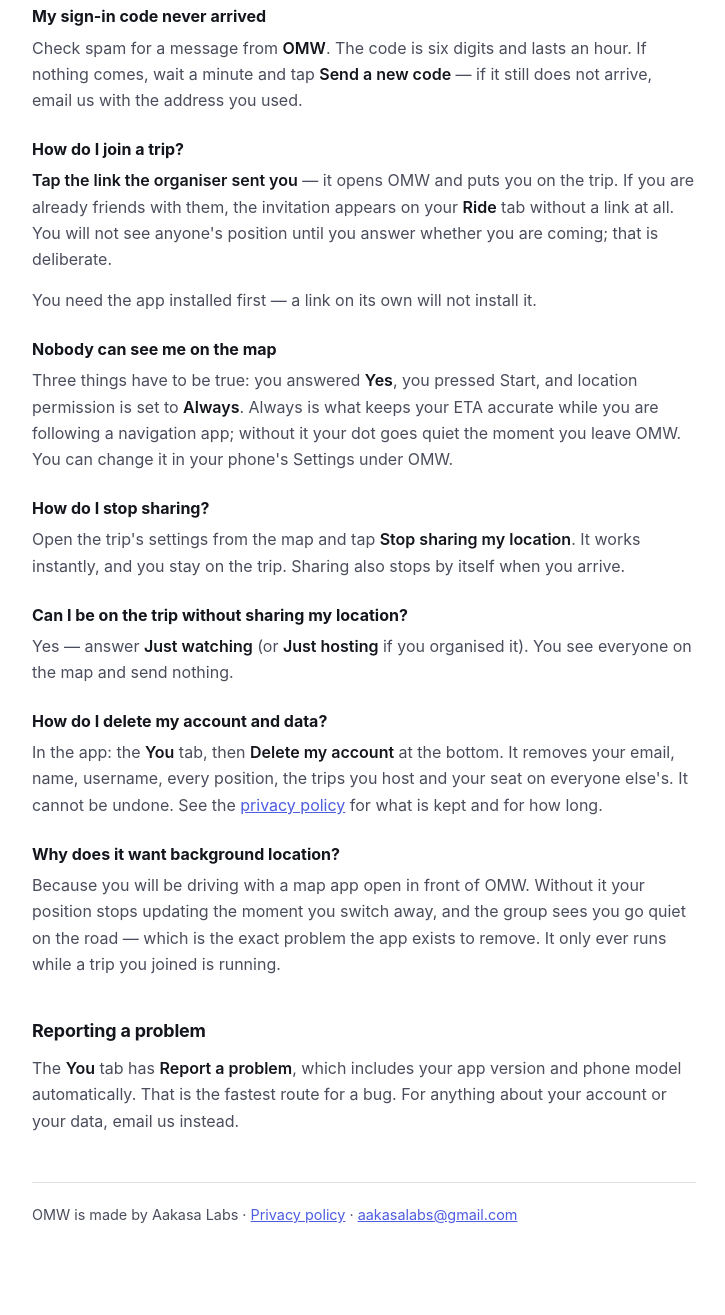
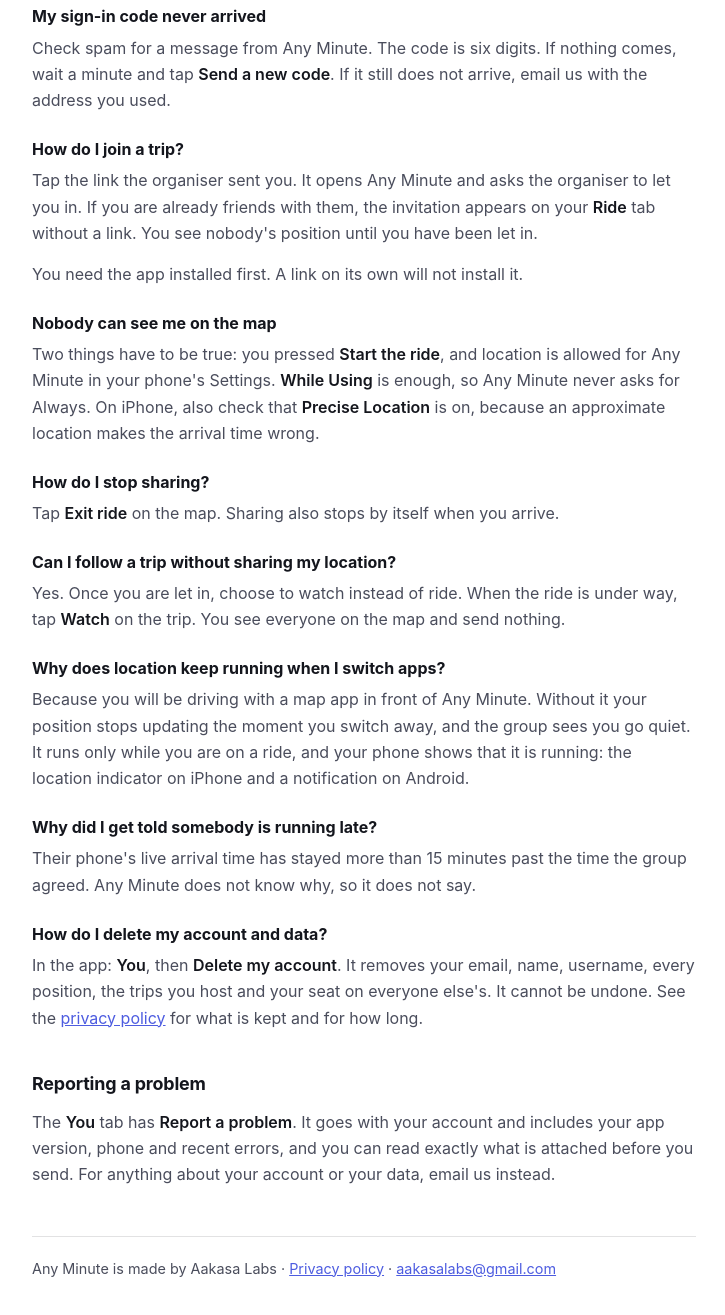
Before and after one commit to aakasalabs/aakasalabs.github.io, a plain HTML site: page index.html in a window 1280 px wide. Shown: the part 407-1722 px from the top of the page, without its empty margins (276-1001 px from the left). Drawn offline with Linux system fonts and the light colour scheme.

Commit message:
Any Minute: support, privacy, tester guide and invite pages at anyminute.app

```diff
--- a/index.html
+++ b/index.html
@@ -3,7 +3,7 @@
 <head>
 <meta charset="utf-8">
 <meta name="viewport" content="width=device-width, initial-scale=1">
-<title>OMW — Support</title>
+<title>Any Minute — Support</title>
 <style>
   :root { --bg:#ffffff; --ink:#14161d; --ink2:#4a4d5c; --rule:rgba(20,22,29,.12); --accent:#4d5ce0; --card:#f6f6f9; }
   @media (prefers-color-scheme: dark) {
@@ -29,8 +29,8 @@
 <body>
 <main>
 
-<h1>OMW — Support</h1>
-<p class="lede">OMW shows everyone travelling to one place where the others are, so nobody has to
+<h1>Any Minute — Support</h1>
+<p class="lede">Any Minute shows everyone travelling to one place where the others are, so nobody has to
 send "where are you?". If something is not working, write to us — a person reads it.</p>
 
 <div class="contact">
@@ -42,48 +42,50 @@ send "where are you?". If something is not working, write to us — a person rea
 <h2>Common questions</h2>
 
 <h3>My sign-in code never arrived</h3>
-<p>Check spam for a message from <strong>OMW</strong>. The code is six digits and lasts an hour.
-If nothing comes, wait a minute and tap <strong>Send a new code</strong> — if it still does not
-arrive, email us with the address you used.</p>
+<p>Check spam for a message from Any Minute. The code is six digits. If nothing comes, wait a minute and
+tap <strong>Send a new code</strong>. If it still does not arrive, email us with the address you
+used.</p>
 
 <h3>How do I join a trip?</h3>
-<p><strong>Tap the link the organiser sent you</strong> — it opens OMW and puts you on the trip.
-If you are already friends with them, the invitation appears on your <strong>Ride</strong> tab
-without a link at all. You will not see anyone's position until you answer whether you are
-coming; that is deliberate.</p>
-<p>You need the app installed first — a link on its own will not install it.</p>
+<p>Tap the link the organiser sent you. It opens Any Minute and asks the organiser to let you in. If you
+are already friends with them, the invitation appears on your <strong>Ride</strong> tab without a
+link. You see nobody's position until you have been let in.</p>
+<p>You need the app installed first. A link on its own will not install it.</p>
 
 <h3>Nobody can see me on the map</h3>
-<p>Three things have to be true: you answered <strong>Yes</strong>, you pressed Start, and
-location permission is set to <strong>Always</strong>. Always is what keeps your ETA accurate
-while you are following a navigation app; without it your dot goes quiet the moment you leave
-OMW. You can change it in your phone's Settings under OMW.</p>
+<p>Two things have to be true: you pressed <strong>Start the ride</strong>, and location is allowed
+for Any Minute in your phone's Settings. <strong>While Using</strong> is enough, so Any Minute never asks for
+Always. On iPhone, also check that <strong>Precise Location</strong> is on, because an approximate
+location makes the arrival time wrong.</p>
 
 <h3>How do I stop sharing?</h3>
-<p>Open the trip's settings from the map and tap <strong>Stop sharing my location</strong>. It
-works instantly, and you stay on the trip. Sharing also stops by itself when you arrive.</p>
+<p>Tap <strong>Exit ride</strong> on the map. Sharing also stops by itself when you arrive.</p>
 
-<h3>Can I be on the trip without sharing my location?</h3>
-<p>Yes — answer <strong>Just watching</strong> (or <strong>Just hosting</strong> if you organised
-it). You see everyone on the map and send nothing.</p>
+<h3>Can I follow a trip without sharing my location?</h3>
+<p>Yes. Once you are let in, choose to watch instead of ride. When the ride is under way, tap
+<strong>Watch</strong> on the trip. You see everyone on the map and send nothing.</p>
+
+<h3>Why does location keep running when I switch apps?</h3>
+<p>Because you will be driving with a map app in front of Any Minute. Without it your position stops
+updating the moment you switch away, and the group sees you go quiet. It runs only while you are
+on a ride, and your phone shows that it is running: the location indicator on iPhone and a
+notification on Android.</p>
+
+<h3>Why did I get told somebody is running late?</h3>
+<p>Their phone's live arrival time has stayed more than 15 minutes past the time the group agreed.
+Any Minute does not know why, so it does not say.</p>
 
 <h3>How do I delete my account and data?</h3>
-<p>In the app: the <strong>You</strong> tab, then <strong>Delete my account</strong> at the
-bottom. It removes your email, name,
-username, every position, the trips you host and your seat on everyone else's. It cannot be
+<p>In the app: <strong>You</strong>, then <strong>Delete my account</strong>. It removes your email,
+name, username, every position, the trips you host and your seat on everyone else's. It cannot be
 undone. See the <a href="./privacy.html">privacy policy</a> for what is kept and for how long.</p>
 
-<h3>Why does it want background location?</h3>
-<p>Because you will be driving with a map app open in front of OMW. Without it your position
-stops updating the moment you switch away, and the group sees you go quiet on the road — which is
-the exact problem the app exists to remove. It only ever runs while a trip you joined is running.</p>
+<h2>Reporting a problem</h2>
+<p>The <strong>You</strong> tab has <strong>Report a problem</strong>. It goes with your account and
+includes your app version, phone and recent errors, and you can read exactly what is attached before
+you send. For anything about your account or your data, email us instead.</p>
 
-<h2>Reporting a problem</h2>
-<p>The <strong>You</strong> tab has <strong>Report a problem</strong>, which includes your app
-version and phone model automatically. That is the fastest route for a bug. For anything about your account or your
-data, email us instead.</p>
-
-<footer>OMW is made by Aakasa Labs · <a href="./privacy.html">Privacy policy</a> ·
+<footer>Any Minute is made by Aakasa Labs · <a href="./privacy.html">Privacy policy</a> ·
 <a href="mailto:aakasalabs@gmail.com">aakasalabs@gmail.com</a></footer>
 
 </main>
--- /dev/null
+++ b/status.json
@@ -0,0 +1 @@
+{ "state": "open" }
```
Also changed, not shown: j/index.html (+6 -6 lines), privacy.html (+6 -6 lines), testing.html (+5 -5 lines), .well-known/assetlinks.json (added), 2 other files.
